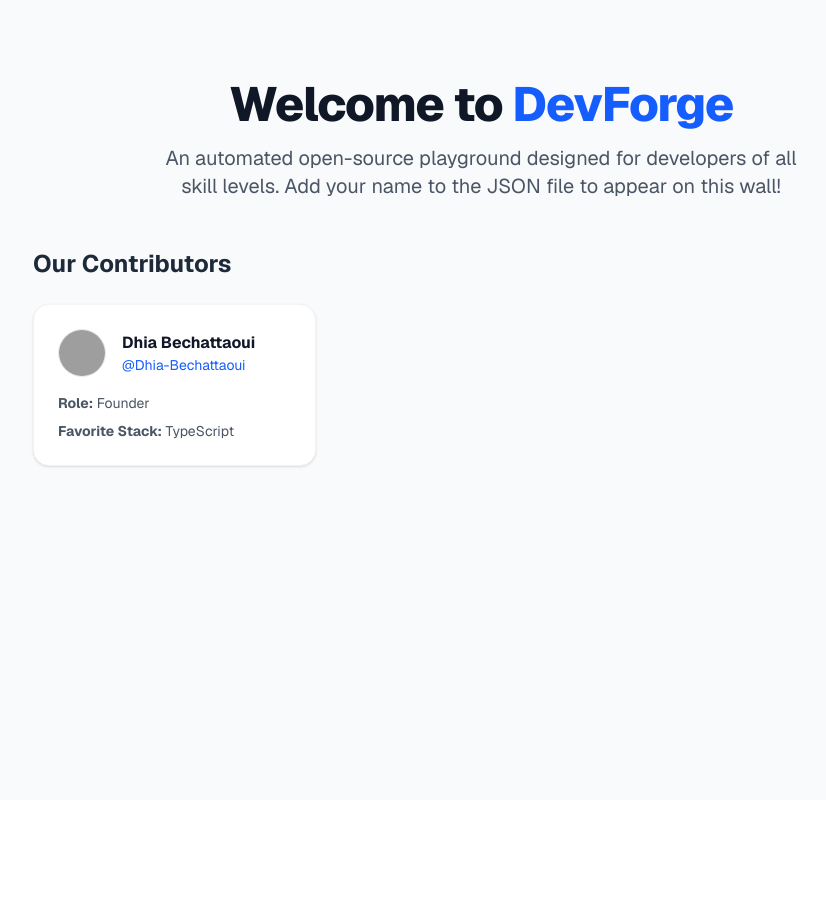
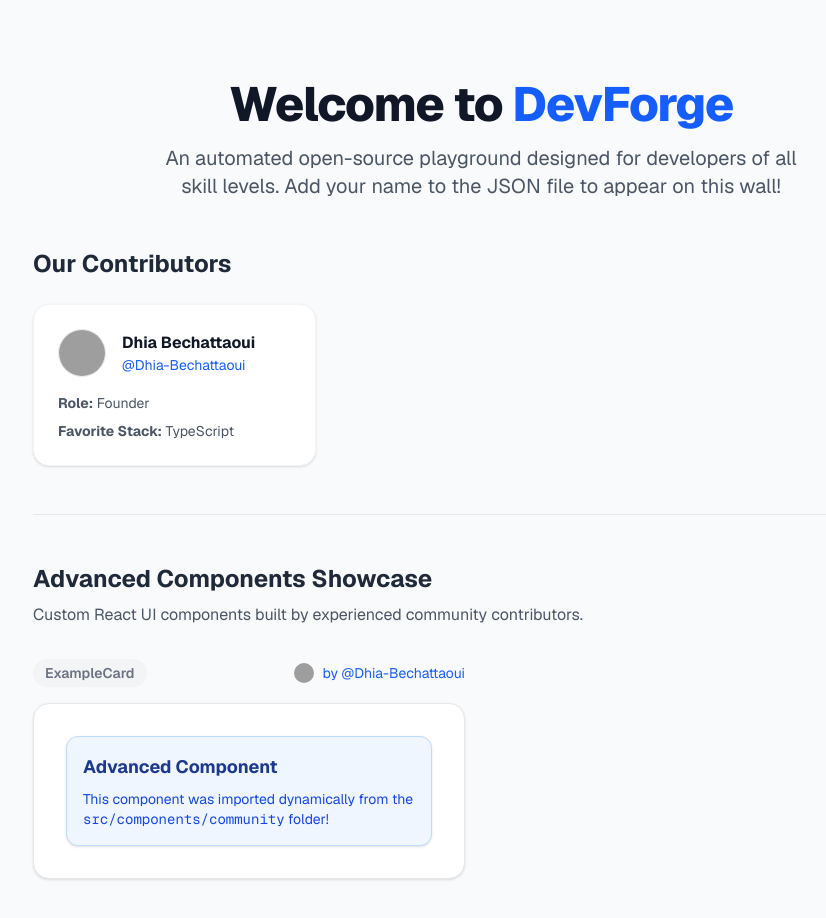
Before and after one commit to Dhia-Bechattaoui/dev-forge, a Next.js app: page / in a window 1280 px wide. Shown: the top 918 px of the page, without its empty margins (159-985 px from the left). Before the commit the page ends 800 px from the top, so only its background shows below. Built offline with nearby package versions, Linux system fonts and the light colour scheme; grey boxes are pictures that could not be loaded.

Commit message:
docs: add CHANGELOG.md and finalize project setup

```diff
--- a/src/app/page.tsx
+++ b/src/app/page.tsx
@@ -1,5 +1,6 @@
 import fs from 'fs';
 import path from 'path';
+import { communityComponents } from '@/components/community';
 
 // Define the interface for our contributor data
 interface Contributor {
@@ -60,6 +61,40 @@ export default function Home() {
           </div>
         </section>
 
+        {/* Advanced Components Grid */}
+        <section className="pb-24">
+          <div className="border-t border-gray-200 pt-12">
+            <h2 className="text-2xl font-bold text-gray-800 mb-2">Advanced Components Showcase</h2>
+            <p className="text-gray-600 mb-8">Custom React UI components built by experienced community contributors.</p>
+
+            <div className="grid grid-cols-1 md:grid-cols-2 gap-8">
+              {communityComponents.map((item, idx) => (
+                <div key={idx} className="flex flex-col space-y-4">
+                  <div className="flex items-center justify-between">
+                    <span className="text-sm font-semibold text-gray-500 bg-gray-100 px-3 py-1 rounded-full">
+                      {item.name}
+                    </span>
+                    <a
+                      href={`https://github.com/${item.author}`}
+                      target="_blank"
+                      rel="noreferrer"
+                      className="text-sm text-blue-600 hover:underline flex items-center gap-2"
+                    >
+                      <img src={`https://github.com/${item.author}.png`} className="w-5 h-5 rounded-full" alt={item.author} />
+                      by @{item.author}
+                    </a>
+                  </div>
+
+                  <div className="p-8 bg-white border border-gray-200 rounded-2xl shadow-sm flex items-center justify-center">
+                    {/* Render the community component dynamically */}
+                    <item.component />
+                  </div>
+                </div>
+              ))}
+            </div>
+          </div>
+        </section>
+
       </main>
     </div>
   );
--- /dev/null
+++ b/src/components/community/ExampleCard.tsx
@@ -0,0 +1,9 @@
+// Example community component
+export default function ExampleCard() {
+  return (
+    <div className="p-4 border border-blue-200 rounded-xl shadow-sm hover:shadow-md hover:-translate-y-1 transition-all bg-blue-50">
+      <h3 className="font-bold text-lg text-blue-900">Advanced Component</h3>
+      <p className="text-blue-700 mt-2 text-sm">This component was imported dynamically from the <code>src/components/community</code> folder!</p>
+    </div>
+  );
+}
--- /dev/null
+++ b/src/components/community/index.ts
@@ -0,0 +1,11 @@
+import ExampleCard from './ExampleCard';
+
+// When contributors add a new component to this folder,
+// they simply import it above and add it to this array!
+export const communityComponents = [
+  {
+    name: 'ExampleCard',
+    component: ExampleCard,
+    author: 'Dhia-Bechattaoui', // GitHub username
+  }
+];
```
Also changed, not shown: 1 other file (tests, documents, lock files or other folders).
